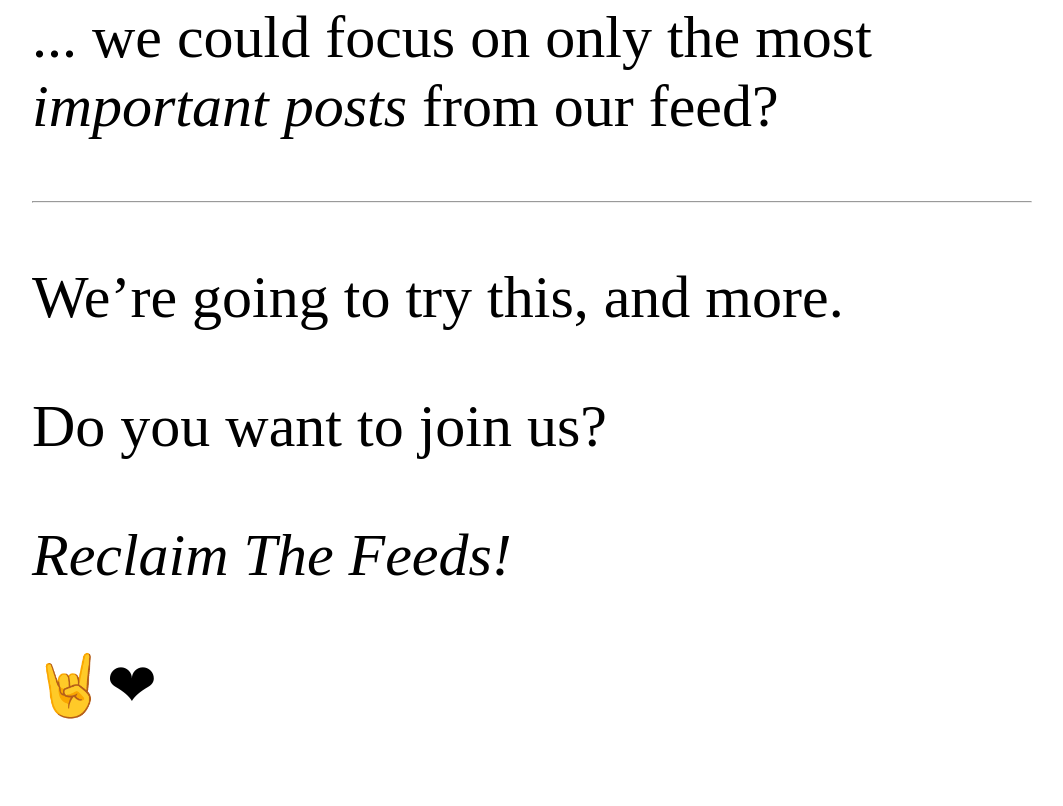
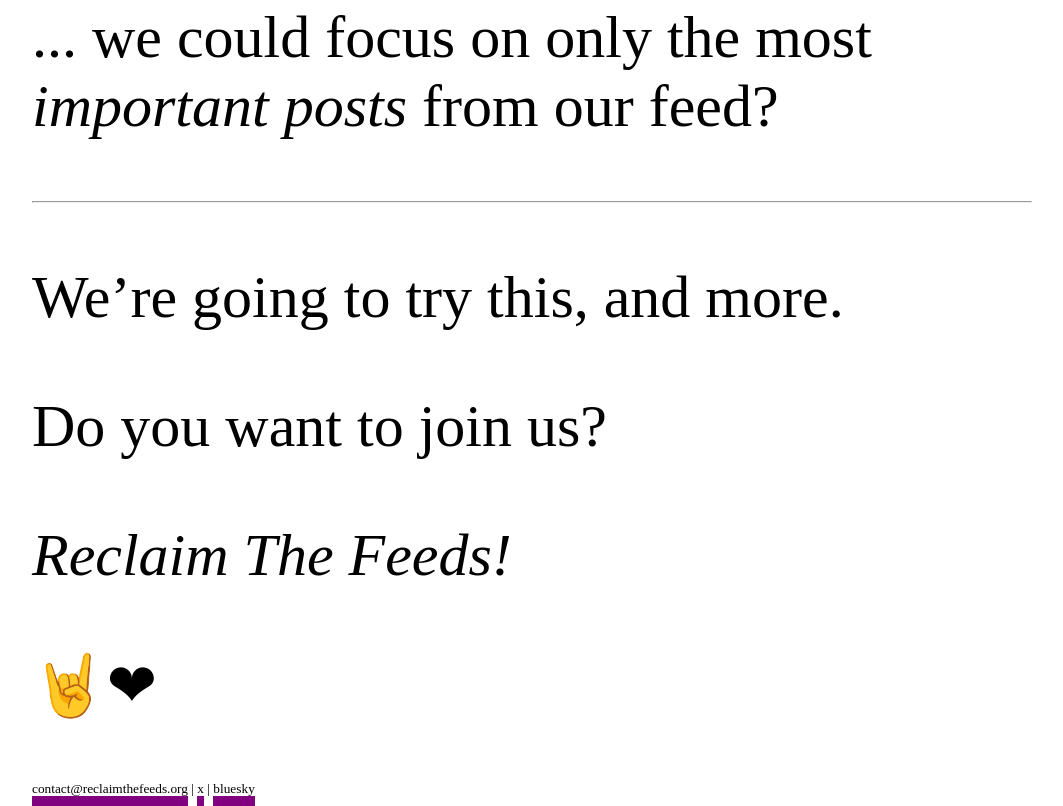
Before and after one commit to lasercatspro/rtf, a plain HTML site: page index.html in a window 1280 px wide. Shown: the part 2902-3708 px from the top of the page, without its empty margins (108-1171 px from the left). Before the commit the page ends 3683 px from the top, so only its background shows below. Drawn offline with Linux system fonts and the light colour scheme.

Commit message:
get in touch

```diff
--- a/index.html
+++ b/index.html
@@ -83,6 +83,14 @@
       <p><em>Reclaim The Feeds!</em>
 
       <p>🤘❤ ️</p>
+
+      <small>
+        <a href="mailto:contact@reclaimthefeeds.org">contact@reclaimthefeeds.org</a>
+        |
+        <a href="https://x.com/reclaimthefeeds">x</a>
+        |
+        <a href="https://bsky.app/profile/reclaimthefeeds.org">bluesky</a>
+      </small>
     </div>
   </body>
 </html>
```
